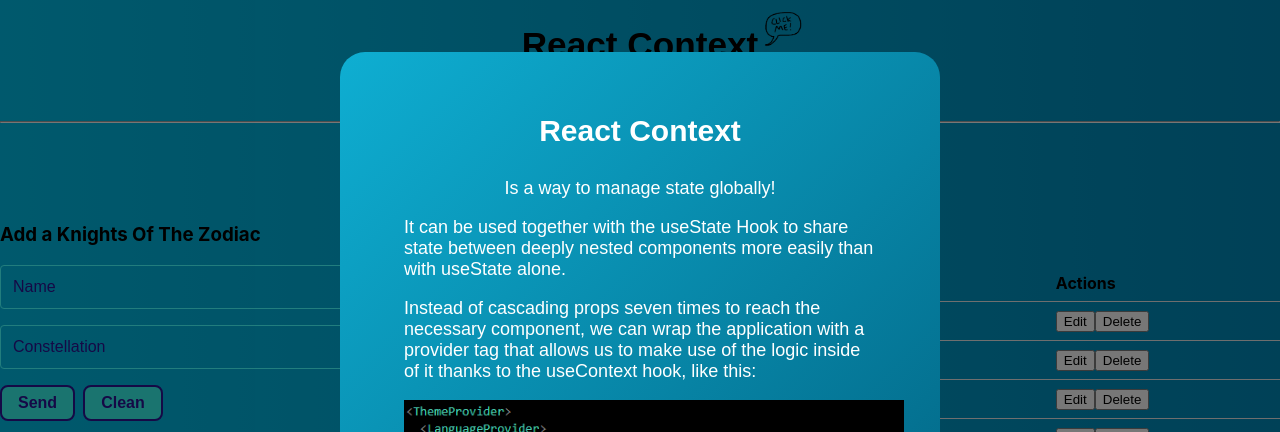
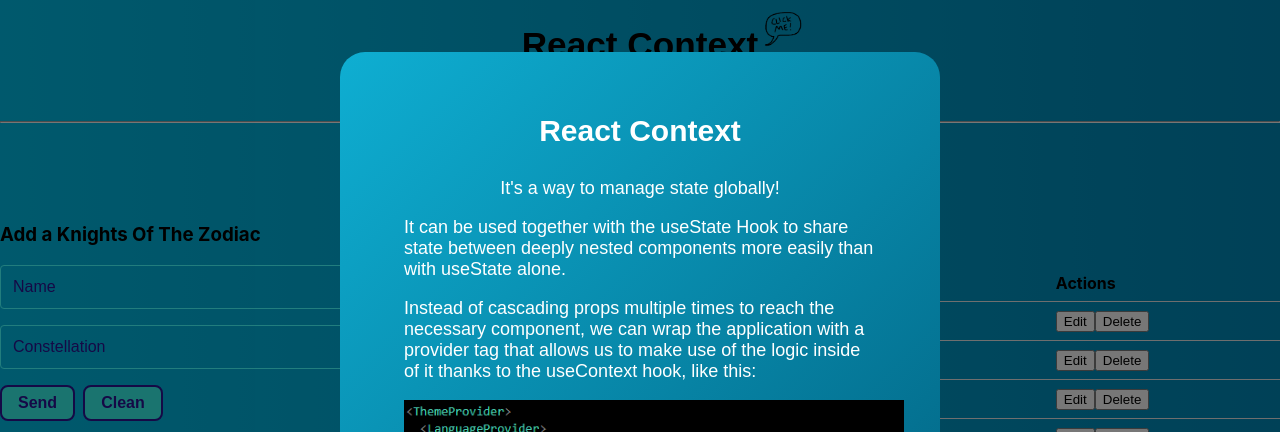
Before and after one commit to reche-git/05-React-Context, a React (Create React App) app: page / in a window 1280 px wide. Both pictures are taken after a click on the button "React Context". Shown: the top 432 px of the page. Built offline with nearby package versions, Linux system fonts and the light colour scheme; data requests are answered from the project's data file; the HTML template or start-up script is replaced by a standard one.

Commit message:
Modal and comments

```diff
--- a/src/App.js
+++ b/src/App.js
@@ -12,15 +12,18 @@ function App() {
 
   return (
     <div>
+      {/* Modal */}
       <button className="btnModal" onClick={openModal}>
-        <h1>React Context{" "}<img src={clickMe} alt="Click-Me" className="clickMeImg" /></h1>
-
+        <h1>
+          React Context{" "}
+          <img src={clickMe} alt="Click-Me" className="clickMeImg" />
+        </h1>
       </button>
       <Modal isOpen={isOpen} closeModal={closeModal}>
         <div className="ExplinationModal">
           <h3>React Context</h3>
           <p style={{ textAlign: "center" }}>
-            Is a way to manage state globally!
+            It's a way to manage state globally!
           </p>
           <p>
             It can be used together with the useState Hook to share state
@@ -28,7 +31,7 @@ function App() {
             alone.
           </p>
           <p>
-            Instead of cascading props seven times to reach the necessary
+            Instead of cascading props multiple times to reach the necessary
             component, we can wrap the application with a provider tag that
             allows us to make use of the logic inside of it thanks to the
             useContext hook, like this:
@@ -39,7 +42,7 @@ function App() {
             Context, and two examples of a code with and without Context as
             well!
           </p>
-          <p style={{textAlign:"center"}}>
+          <p style={{ textAlign: "center" }}>
             <a
               href="https://github.com/reche-git/05-React-Context"
               rel="noreferrer"
@@ -50,6 +53,8 @@ function App() {
           </p>
         </div>
       </Modal>
+      {/* Modal */}
+
       <hr />
       <CrudProvider>
         <CrudApi />
--- a/src/components/Header.js
+++ b/src/components/Header.js
@@ -13,8 +13,9 @@ const Header = ({
   const [isOpen, openModal, closeModal] = useModal(false);
   return (
     <header className={theme}>
+      {/* Modal */}
       <button className="btnModal" onClick={openModal}>
-        <h2>
+        <h2 className={theme}>
           {text.headerTitle}{" "}
           <img src={clickMe} alt="Click-Me" className="clickMeImg" />
         </h2>
@@ -37,8 +38,8 @@ const Header = ({
           <p>
             Imagine a project with an intricate tree of components, at one point
             you will need to use state that was defined in a non-related
-            component; in this case you would be forced to rewrite the code to use
-            the same state that you ones wrote.
+            component; in this case you would be forced to rewrite the code to
+            use the same state that you ones wrote.
           </p>
           <p>
             Another thing would be passing too many props between components
@@ -55,6 +56,7 @@ const Header = ({
           </p>
         </div>
       </Modal>
+      {/* Modal */}
 
       <div className="header-container">
         <h3>{text.headerSubtitle}:</h3>
--- a/src/components/HeaderContext.js
+++ b/src/components/HeaderContext.js
@@ -5,7 +5,7 @@ import ThemeContext from "../context/ThemeContext";
 import { useModal } from "../hooks/useModal";
 import Modal from "./Modal";
 import clickMe from "../assets/clickMe.png";
-import providerImg from "../assets/providerImg.png"
+import providerImg from "../assets/providerImg.png";
 
 const HeaderContext = () => {
   //We can call the const one by one or use destructuration
@@ -18,8 +18,9 @@ const HeaderContext = () => {
 
   return (
     <header className={theme}>
+      {/* Modal */}
       <button className="btnModal" onClick={openModal}>
-        <h2>
+        <h2 className={theme}>
           {text.headerTitle}{" "}
           <img src={clickMe} alt="Click-Me" className="clickMeImg" />
         </h2>
@@ -42,12 +43,17 @@ const HeaderContext = () => {
           <p>
             Every Context object comes with a Provider React component that
             allows consuming components to subscribe to context changes. This
-            component can be used to wrap context consuming components, just like JSX tags!
+            component can be used to wrap context consuming components, just
+            like JSX tags!
           </p>
           <img src={providerImg} alt="Provider-img" />
-          <p>If it's inside the provider, it can use the logic with the hook useContext!</p>
+          <p>
+            If it's inside the provider, it can use the logic with the hook
+            useContext!
+          </p>
         </div>
       </Modal>
+      {/* Modal */}
       <div className="header-container">
         <h3>{text.headerSubtitle}</h3>
         <select name="languje" onChange={handleLanguage}>
```
